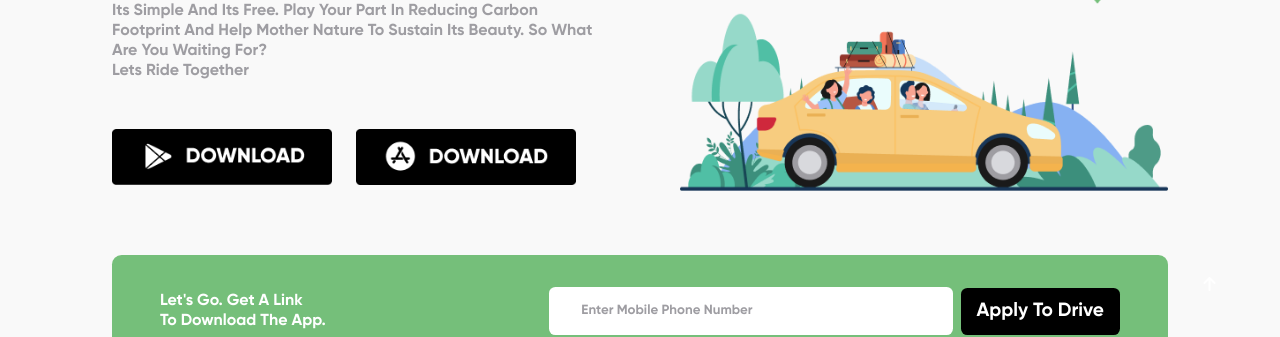
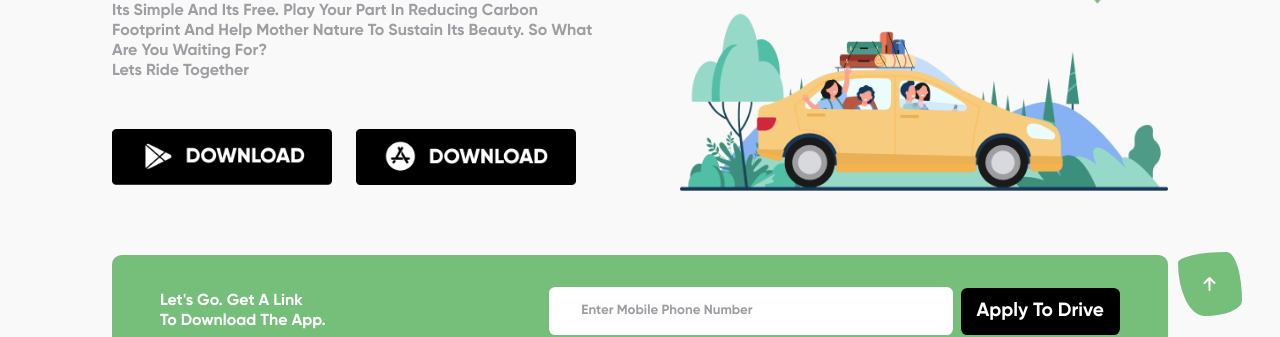
Before and after one commit to Sanaullah-Solangi/Ride-Sharing, a plain HTML site: page index.html in a window 1280 px wide. Shown: the part 468-805 px from the top of the page. Drawn offline with Linux system fonts and the light colour scheme.

Commit message:
Update style.css

```diff
--- a/assets/style.css
+++ b/assets/style.css
@@ -458,6 +458,7 @@ p {
   height: 4rem;
   color: #fff;
   display: flex;
+  background-color:var(--mainColor);
   justify-content: center;
   align-items: center;
   animation-name: border-animation;
```
